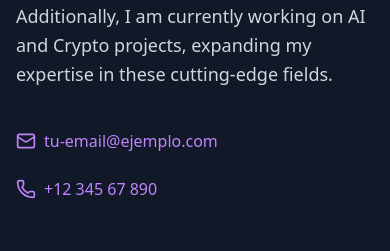
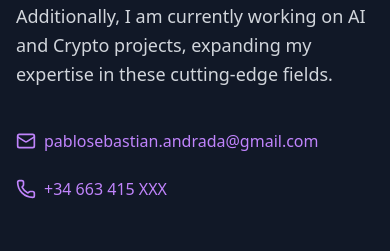
Before and after one commit to Paskual86/pablo.andrada, a React (Create React App) app: page / in a window 390 px wide. Shown: the part 1860-2111 px from the top of the page. Built offline with nearby package versions, Linux system fonts and the light colour scheme.

Commit message:
Remove Phone

```diff
--- a/src/components/sections/about/about.jsx
+++ b/src/components/sections/about/about.jsx
@@ -41,13 +41,13 @@ export const AboutSection = () => {
             <div className='flex gap-4 pt-4'>
               <div className='flex items-center gap-2 text-purple-400'>
                 <Mail size={20} />
-                <span>tu-email@ejemplo.com</span>
+                <span>pablosebastian.andrada@gmail.com</span>
               </div>
             </div>
             <div className='flex gap-4'>
               <div className='flex items-center gap-2 text-purple-400'>
                 <Phone size={20} />
-                <span>+12 345 67 890</span>
+                <span>+34 663 415 XXX</span>
               </div>
             </div>
           </div>
```
